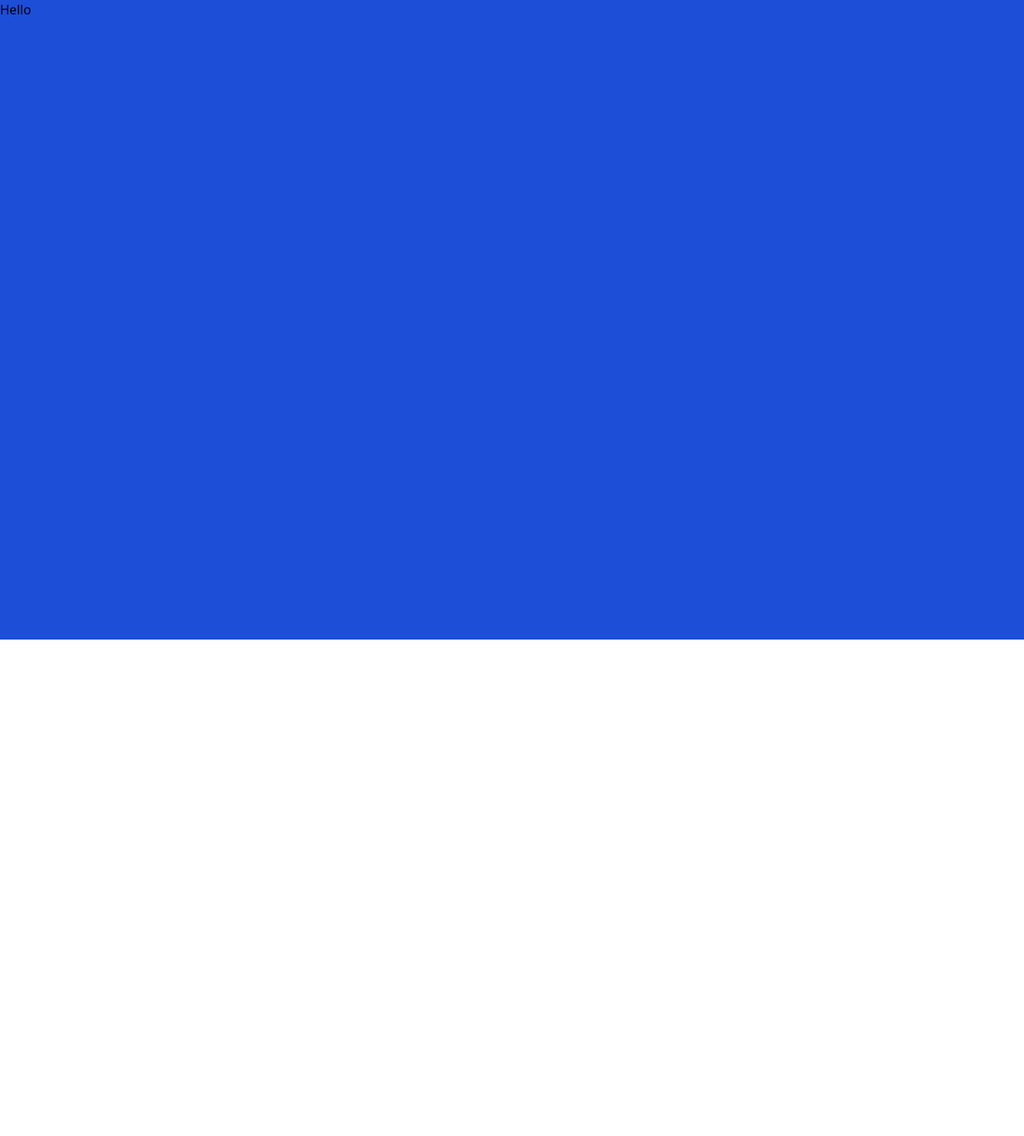
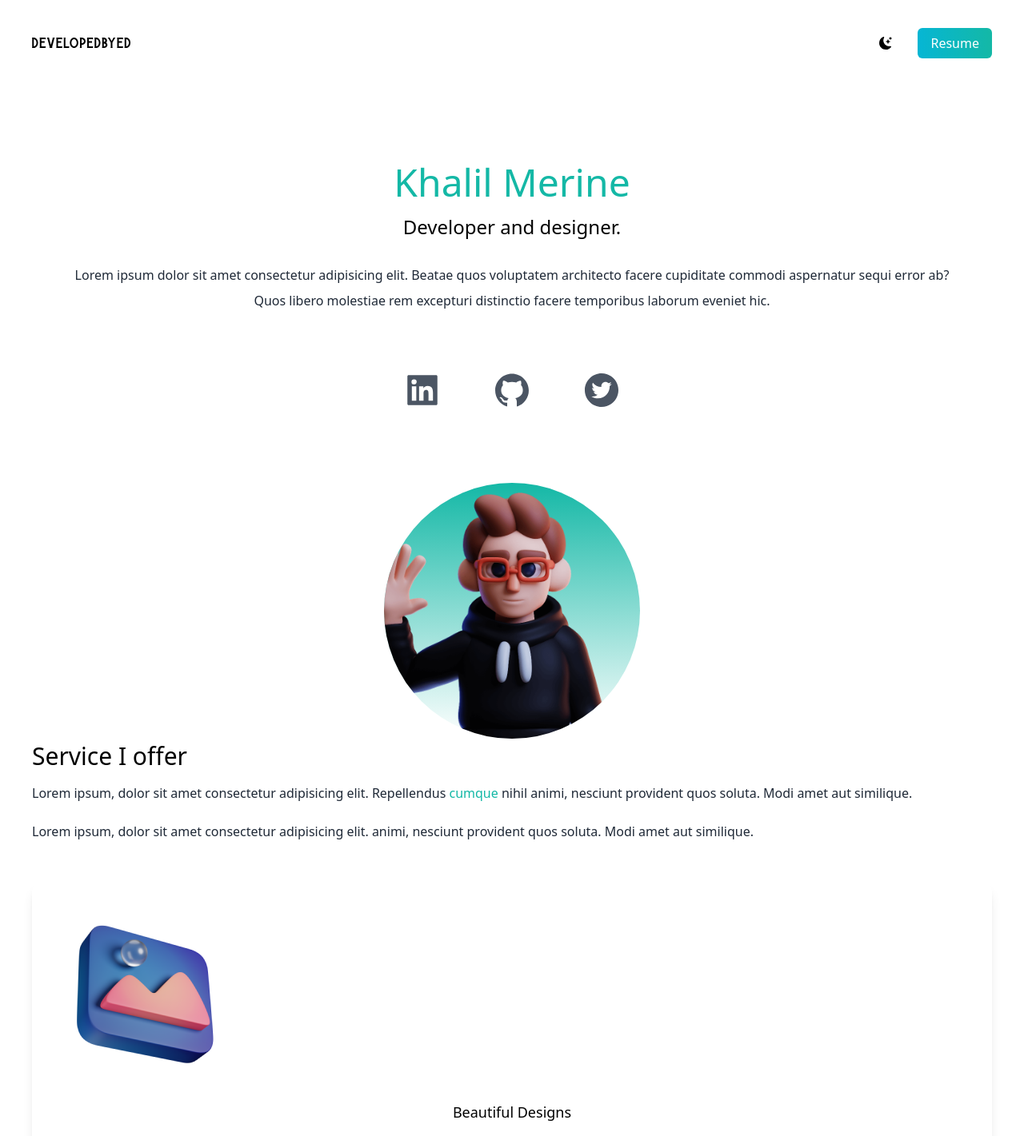
Before and after one commit to merinekh/khalil-merine-next-portfolio, a Next.js app: page / in a window 1280 px wide. Shown: the top 1421 px of the page at 80% size. Before the commit the page ends 800 px from the top, so only its background shows below. Built offline with nearby package versions, Linux system fonts and the light colour scheme.

Commit message:
Main Page Components 75% Done

```diff
--- a/pages/index.tsx
+++ b/pages/index.tsx
@@ -1,4 +1,15 @@
 import Head from "next/head";
+import { BsFillMoonStarsFill } from "react-icons/bs";
+import {
+  AiFillTwitterCircle,
+  AiFillLinkedin,
+  AiFillGithub,
+} from "react-icons/ai";
+import Image from "next/image";
+import deved from "../public/dev-ed-wave.png";
+import design from "../public/design.png";
+import code from "../public/code.png";
+import consulting from "../public/consulting.png";
 
 export default function Home() {
   return (
@@ -9,9 +20,108 @@ export default function Home() {
         <meta name="viewport" content="width=device-width, initial-scale=1" />
         <link rel="icon" href="/favicon.ico" />
       </Head>
-      <main>
-        <section className=" bg-blue-700 min-h-screen">
-          <h1>Hello</h1>
+      <main className="bg-white px-10">
+        <section className="min-h-screen ">
+          <nav className="py-10 mb-12 flex justify-between">
+            <h1 className="text-xl font-burtons">developedbyed</h1>
+            <ul className="flex items-center">
+              <li>
+                <BsFillMoonStarsFill className="cursor-pointer te" />
+              </li>
+              <li>
+                <a
+                  className="bg-gradient-to-r from-cyan-500 to-teal-500 text-white px-4 py-2 rounded-md ml-8"
+                  href="#"
+                >
+                  Resume
+                </a>
+              </li>
+            </ul>
+          </nav>
+
+          <div className="hero text-center p-10">
+            <h2 className="text-5xl py-2 text-teal-500 font-medium">
+              Khalil Merine
+            </h2>
+            <h3 className="text-2xl py-2">Developer and designer.</h3>
+            <p className="text-md py-5 leading-8 text-gray-800">
+              Lorem ipsum dolor sit amet consectetur adipisicing elit. Beatae
+              quos voluptatem architecto facere cupiditate commodi aspernatur
+              sequi error ab? Quos libero molestiae rem excepturi distinctio
+              facere temporibus laborum eveniet hic.
+            </p>
+          </div>
+
+          <div className="socials flex text-5xl justify-center gap-16 py-3 text-gray-600">
+            <AiFillLinkedin />
+            <AiFillGithub />
+            <AiFillTwitterCircle />
+          </div>
+
+          <div className="main-image relative mx-auto bg-gradient-to-b from-teal-500 rounded-full w-80 h-80 mt-20 overflow-hidden">
+            <Image alt="Image" src={deved} layout="fill" objectFit="cover" />
+          </div>
+        </section>
+
+        <section>
+          <div className="Services">
+            <h3 className="text-3xl py-1">Service I offer</h3>
+            <p className="text-md py-2 leading-8 text-gray-800">
+              Lorem ipsum, dolor sit amet consectetur adipisicing elit.
+              Repellendus <span className="text-teal-500">cumque</span> nihil
+              animi, nesciunt provident quos soluta. Modi amet aut similique.
+            </p>
+            <p className="text-md py-2 leading-8 text-gray-800">
+              Lorem ipsum, dolor sit amet consectetur adipisicing elit. animi,
+              nesciunt provident quos soluta. Modi amet aut similique.
+            </p>
+          </div>
+
+          <div className="images">
+            <div className="text-center shadow-lg p-10 rounded-xl my-10  dark:bg-white flex-1">
+              <Image alt="Image" src={design} />
+              <h3 className="text-lg font-medium pt-8 pb-2  ">
+                Beautiful Designs
+              </h3>
+              <p className="py-2">
+                Creating elegant designs suited for your needs following core
+                design theory.
+              </p>
+              <h4 className="py-4 text-teal-600">Design Tools I Use</h4>
+              <p className="text-gray-800 py-1">Photoshop</p>
+              <p className="text-gray-800 py-1">Illustrator</p>
+              <p className="text-gray-800 py-1">Figma</p>
+              <p className="text-gray-800 py-1">Indesign</p>
+            </div>
+            <div className="text-center shadow-lg p-10 rounded-xl my-10 dark:bg-white flex-1">
+              <Image alt="Image" src={code} />
+              <h3 className="text-lg font-medium pt-8 pb-2 ">
+                Code your dream project
+              </h3>
+              <p className="py-2">
+                Do you have an idea for your next great website? Let's make it a
+                reality.
+              </p>
+              <h4 className="py-4 text-teal-600">Design Tools I Use</h4>
+              <p className="text-gray-800 py-1">Photoshop</p>
+              <p className="text-gray-800 py-1">Illustrator</p>
+              <p className="text-gray-800 py-1">Figma</p>
+              <p className="text-gray-800 py-1">Indesign</p>
+            </div>
+            <div className="text-center shadow-lg p-10 rounded-xl my-10 dark:bg-white flex-1">
+              <Image className="flex justify-center" alt="" src={consulting} />
+              <h3 className="text-lg font-medium pt-8 pb-2 ">Consulting</h3>
+              <p className="py-2">
+                Are you interested in feedback for your current project? I can
+                give you tips and tricks to level it up.
+              </p>
+              <h4 className="py-4 text-teal-600">Design Tools I Use</h4>
+              <p className="text-gray-800 py-1">Photoshop</p>
+              <p className="text-gray-800 py-1">Illustrator</p>
+              <p className="text-gray-800 py-1">Figma</p>
+              <p className="text-gray-800 py-1">Indesign</p>
+            </div>
+          </div>
         </section>
       </main>
     </>
--- a/tailwind.config.js
+++ b/tailwind.config.js
@@ -9,7 +9,11 @@ module.exports = {
     "./src/**/*.{js,ts,jsx,tsx}",
   ],
   theme: {
-    extend: {},
+    extend: {
+      fontFamily: {
+        burtons: "burtons",
+      },
+    },
   },
   plugins: [],
 };
```
